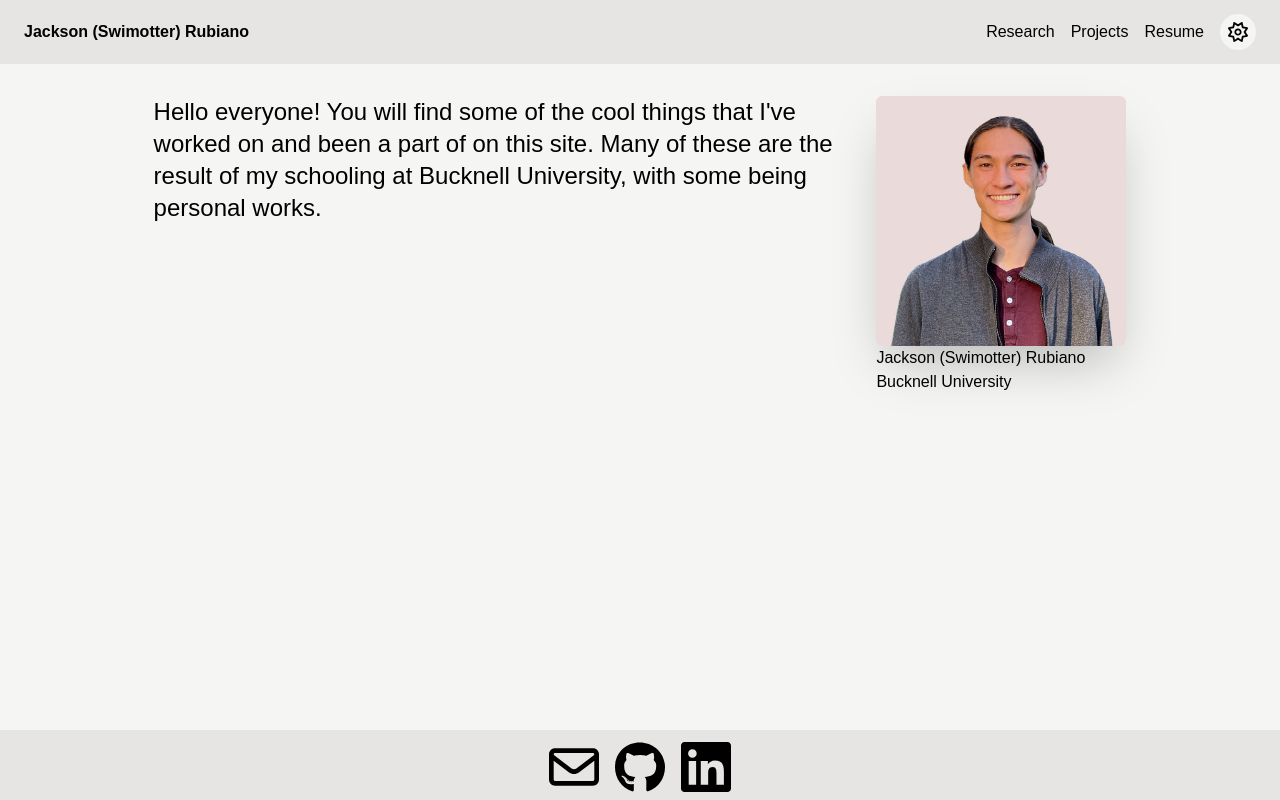
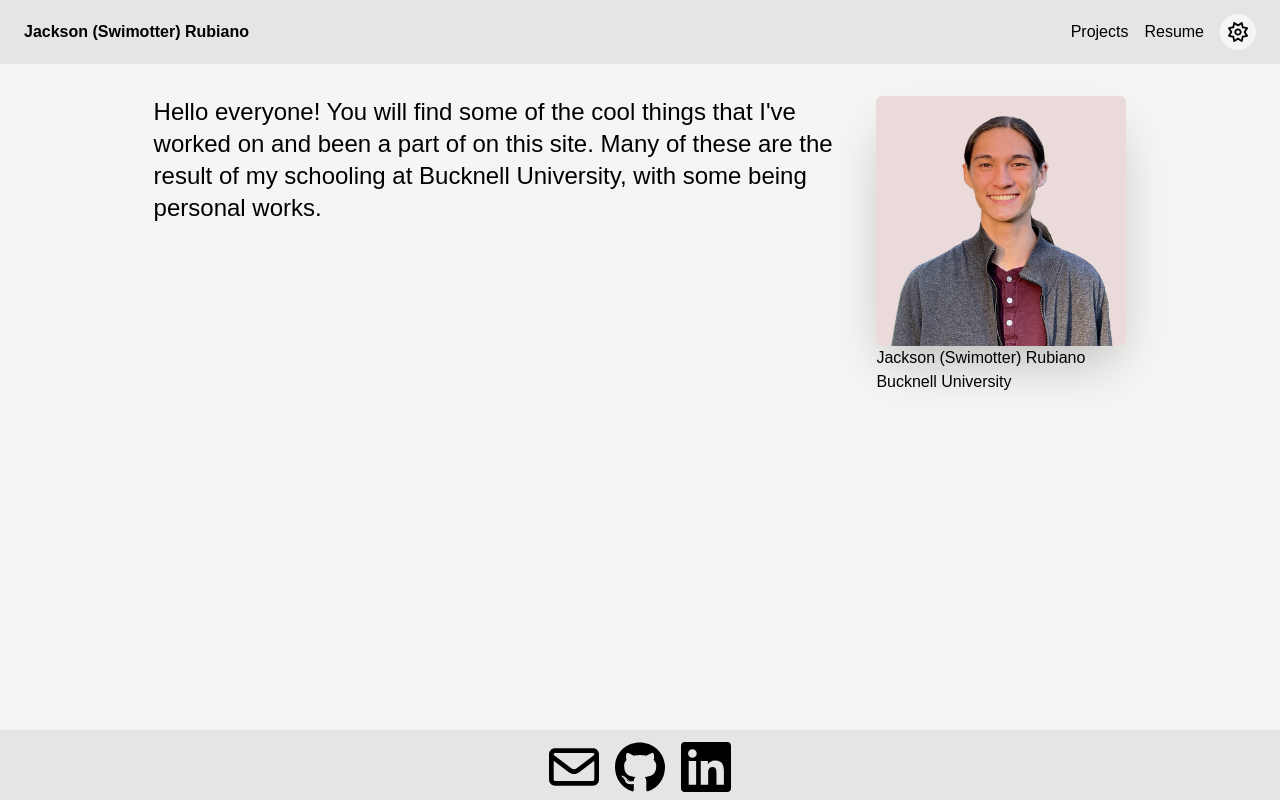
Before and after one commit to Swimotter/swimotter.github.io, a Next.js app in the folder personal-site/: page / in a window 1280 px wide. Built offline with nearby package versions, Linux system fonts and the light colour scheme.

Commit message:
chore: Remove unused research tab

```diff
--- a/personal-site/app/layout.tsx
+++ b/personal-site/app/layout.tsx
@@ -23,7 +23,7 @@ const geistMono = Geist_Mono({
 });
 
 const navItems = [
-  { name: "Research", href: "/research" },
+  // { name: "Research", href: "/research" },
   { name: "Projects", href: "/projects" },
   { name: "Resume", href: "/resume" },
 ];
```
